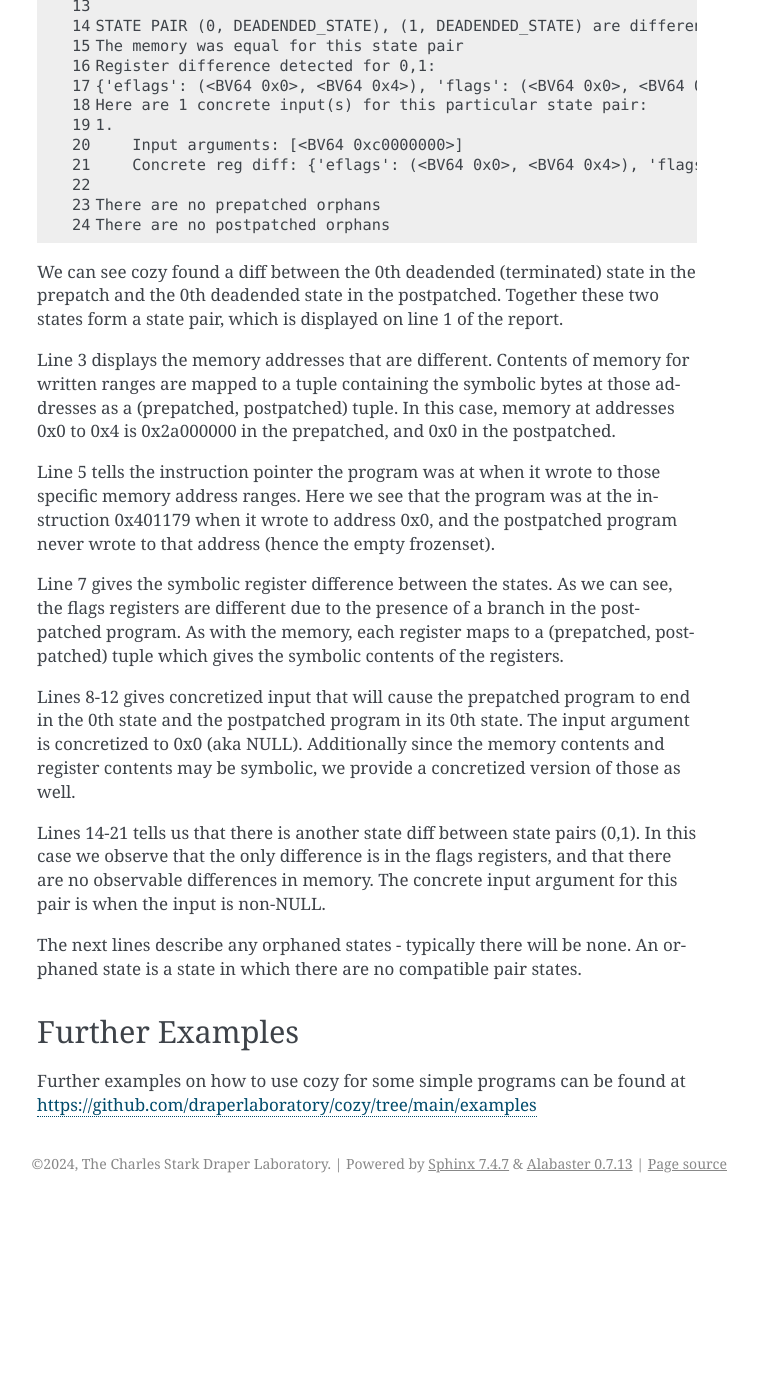
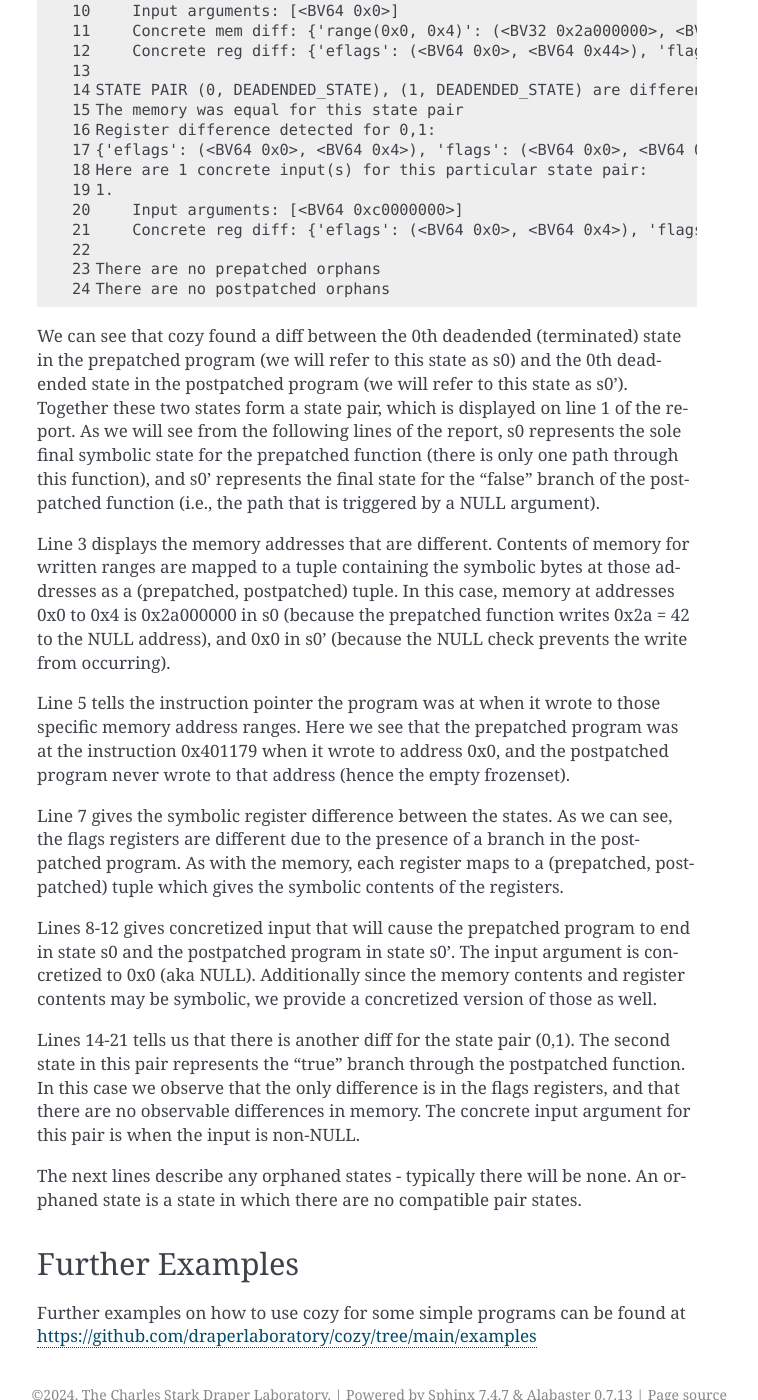
Before and after one commit to draperlaboratory/cozy, a Sphinx documentation site: the page built from docs/source/gettingstarted.rst, in a window 1280 px wide and 1400 px high, scrolled down 6053 px. Shown: the whole window, without its empty margins (383-1141 px from the left). Built offline with Sphinx 7.4.7, drawn with Linux system fonts in a browser that asks for light colours; before the commit the page ends 7256 px from its top, so only the background shows below that; some of the changed text lies outside the part shown.

Commit message:
edit Getting Started guide

```diff
--- a/docs/source/gettingstarted.rst
+++ b/docs/source/gettingstarted.rst
@@ -109,9 +109,10 @@
     proj_postpatched.add_prototype("my_fun", "void f(int *a)")
 
 We now need to create sessions from each project. A session is created
-from a specific project, and represents a single execution run. Here we pass
-"my_fun" to the :py:meth:`~cozy.project.Project.session` method, which indicates
-that we are going to be running the "my_fun" function::
+from a specific project, and represents a single run of symbolic
+execution. Here we pass "my_fun" to the
+:py:meth:`~cozy.project.Project.session` method, which indicates that
+we are going to be running the "my_fun" function::
 
     sess_prepatched = proj_prepatched.session("my_fun")
     sess_postpatched = proj_postpatched.session("my_fun")
@@ -120,6 +121,9 @@
 the symbolic value to pass to the functions::
 
     arg0 = claripy.BVS("num_arg", 64)
+
+The symbolic value arg0 has 64 bits because it represents a pointer
+on a 64-bit architecture.
 
 Alternatively we could have used the :py:func:`cozy.primitives.sym_ptr` helper
 function to create the claripy symbolic variable::
@@ -132,13 +136,14 @@
 memory addressing, so we will malloc space for our integers then constrain
 arg0 accordingly::
 
-    addr_prepatched = sess_prepatched.malloc(4)
+    addr_prepatched = sess_prepatched.malloc(4) # integers are 4 bytes on the target arch
     sess_prepatched.add_constraints((arg0 == 0x0) | (arg0 == addr_prepatched))
     addr_postpatched = sess_postpatched.malloc(4)
     sess_postpatched.add_constraints((arg0 == 0x0) | (arg0 == addr_postpatched))
 
-So before any execution we have constrained arg0 to be NULL (0x0) or be
-a concrete address returned by :py:meth:`~cozy.project.Session.malloc`.
+So before any execution we have constrained arg0 to be either NULL
+(0x0) or a concrete 64-bit address returned by
+:py:meth:`~cozy.project.Session.malloc`.
 
 ================================
 Directives - Assumes and Asserts
@@ -151,7 +156,7 @@
 is reached and adding constraints to the SMT solver. Assumes are used for
 adding preconditions, and are often set to be triggered at the start of
 functions. Asserts are triggered if there exists an input that will cause
-the assert to be evaluated to true. Note that directives do not change the
+the assert to evaluate to false. Note that directives do not change the
 code being executed: they work more or less in the same way as debug
 breakpoints.
 
@@ -292,28 +297,45 @@
     There are no prepatched orphans
     There are no postpatched orphans
 
-We can see cozy found a diff between the 0th deadended (terminated) state in the prepatch and the 0th deadended state
-in the postpatched. Together these two states form a state pair, which is displayed on line 1 of the report.
+We can see that cozy found a diff between the 0th deadended
+(terminated) state in the prepatched program (we will refer to this
+state as s0) and the 0th deadended state in the postpatched program
+(we will refer to this state as s0'). Together these two states form a
+state pair, which is displayed on line 1 of the report. As we will see
+from the following lines of the report, s0 represents the sole final
+symbolic state for the prepatched function (there is only one path
+through this function), and s0' represents the final state for the
+"false" branch of the postpatched function (i.e., the path that is
+triggered by a NULL argument).
 
-Line 3 displays the memory addresses that are different. Contents of memory for written ranges are mapped to
-a tuple containing the symbolic bytes at those addresses as a (prepatched, postpatched) tuple. In this case,
-memory at addresses 0x0 to 0x4 is 0x2a000000 in the prepatched, and 0x0 in the postpatched.
+Line 3 displays the memory addresses that are different. Contents of
+memory for written ranges are mapped to a tuple containing the
+symbolic bytes at those addresses as a (prepatched, postpatched)
+tuple. In this case, memory at addresses 0x0 to 0x4 is 0x2a000000 in
+s0 (because the prepatched function writes 0x2a = 42 to the NULL
+address), and 0x0 in s0' (because the NULL check prevents the write
+from occurring).
 
-Line 5 tells the instruction pointer the program was at when it wrote to those specific memory address ranges.
-Here we see that the program was at the instruction 0x401179 when it wrote to address 0x0, and the postpatched
-program never wrote to that address (hence the empty frozenset).
+Line 5 tells the instruction pointer the program was at when it wrote
+to those specific memory address ranges.  Here we see that the
+prepatched program was at the instruction 0x401179 when it wrote to
+address 0x0, and the postpatched program never wrote to that address
+(hence the empty frozenset).
 
 Line 7 gives the symbolic register difference between the states. As we can see, the flags registers
 are different due to the presence of a branch in the postpatched program. As with the memory, each register
 maps to a (prepatched, postpatched) tuple which gives the symbolic contents of the registers.
 
-Lines 8-12 gives concretized input that will cause the prepatched program to end in the 0th state and
-the postpatched program in its 0th state. The input argument is concretized to 0x0 (aka NULL). Additionally since
+Lines 8-12 gives concretized input that will cause the prepatched program to end in state s0 and
+the postpatched program in state s0'. The input argument is concretized to 0x0 (aka NULL). Additionally since
 the memory contents and register contents may be symbolic, we provide a concretized version of those as well.
 
-Lines 14-21 tells us that there is another state diff between state pairs (0,1). In this case
-we observe that the only difference is in the flags registers, and that there are no observable
-differences in memory. The concrete input argument for this pair is when the input is non-NULL.
+Lines 14-21 tells us that there is another diff for the state pair
+(0,1). The second state in this pair represents the "true" branch
+through the postpatched function. In this case we observe that the
+only difference is in the flags registers, and that there are no
+observable differences in memory. The concrete input argument for this
+pair is when the input is non-NULL.
 
 The next lines describe any orphaned states - typically there will be none. An orphaned state is a state in which
 there are no compatible pair states.
```
